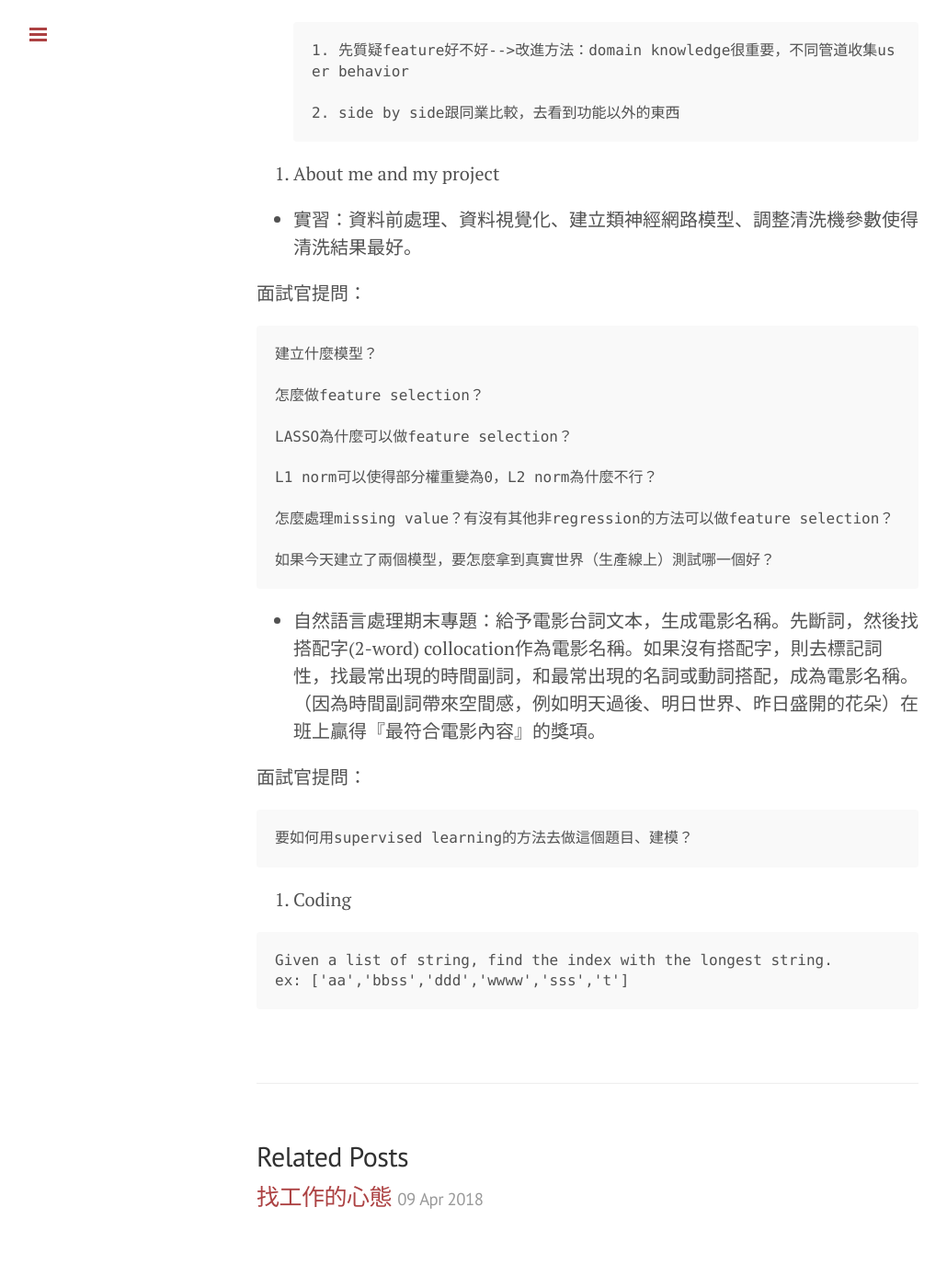
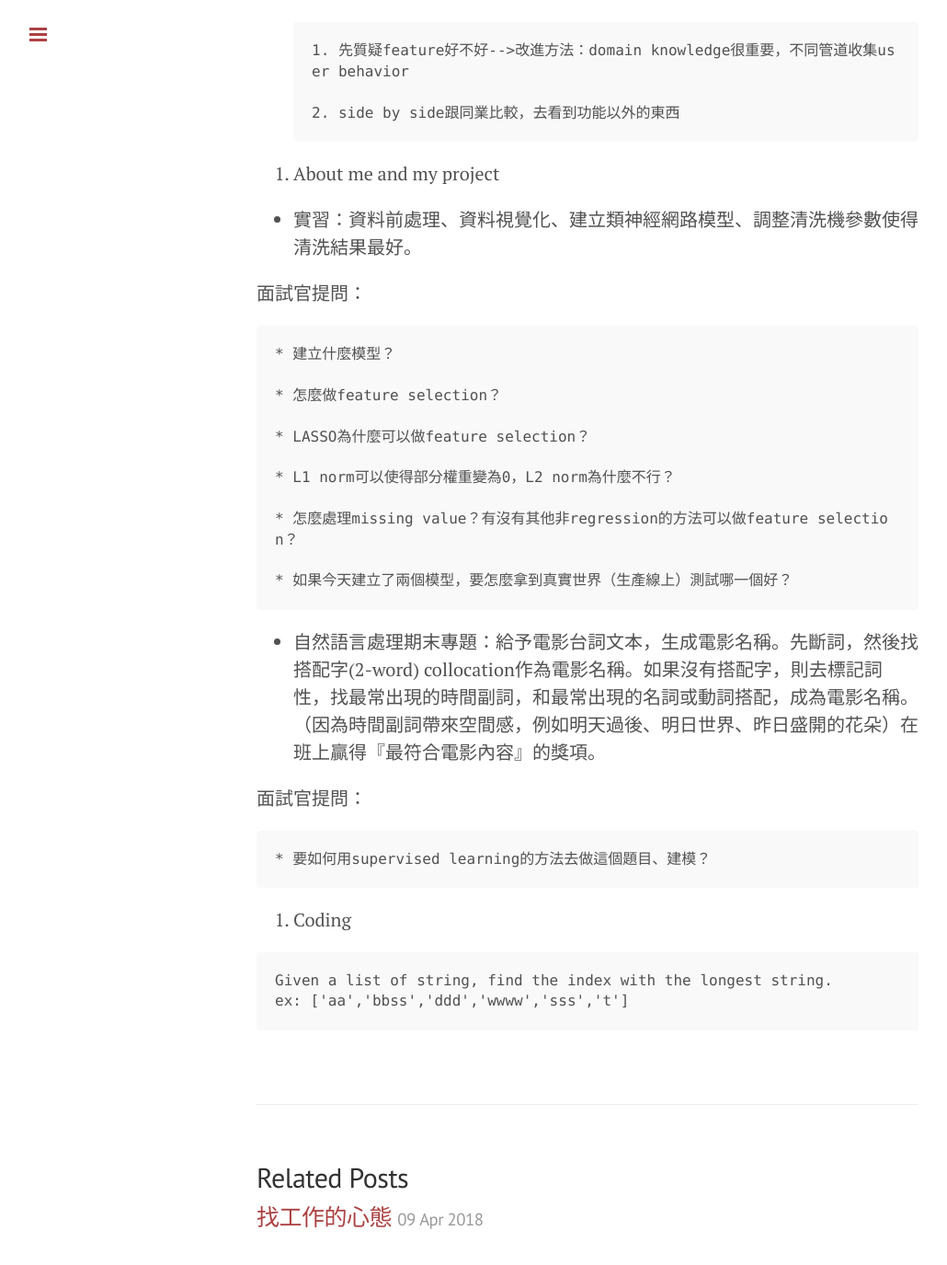
Before and after one commit to wantinghuang/wantinghuang.github.io, a Jekyll site: the page built from _posts/2018-04-09-MS-interview.md, in a window 1280 px wide and 1400 px high, scrolled down 685 px. Shown: the top 1375 px of the window at 92% size, without its empty margins (1-1031 px from the left). Built offline with Jekyll 4.4.1, drawn with Linux system fonts in a browser that asks for light colours.

````diff
--- a/_posts/2018-04-09-MS-interview.md
+++ b/_posts/2018-04-09-MS-interview.md
@@ -29,26 +29,24 @@ title: Microsoft Data Science Interview
 * 實習：資料前處理、資料視覺化、建立類神經網路模型、調整清洗機參數使得清洗結果最好。
 
 面試官提問：
-```
-建立什麼模型？
 
-怎麼做feature selection？
+    * 建立什麼模型？
 
-LASSO為什麼可以做feature selection？
+    * 怎麼做feature selection？
 
-L1 norm可以使得部分權重變為0，L2 norm為什麼不行？
+    * LASSO為什麼可以做feature selection？
 
-怎麼處理missing value？有沒有其他非regression的方法可以做feature selection？
+    * L1 norm可以使得部分權重變為0，L2 norm為什麼不行？
 
-如果今天建立了兩個模型，要怎麼拿到真實世界（生產線上）測試哪一個好？
-```
+    * 怎麼處理missing value？有沒有其他非regression的方法可以做feature selection？
+
+    * 如果今天建立了兩個模型，要怎麼拿到真實世界（生產線上）測試哪一個好？
 
 * 自然語言處理期末專題：給予電影台詞文本，生成電影名稱。先斷詞，然後找搭配字(2-word) collocation作為電影名稱。如果沒有搭配字，則去標記詞性，找最常出現的時間副詞，和最常出現的名詞或動詞搭配，成為電影名稱。（因為時間副詞帶來空間感，例如明天過後、明日世界、昨日盛開的花朵）在班上贏得『最符合電影內容』的獎項。
 
 面試官提問：
-```
-要如何用supervised learning的方法去做這個題目、建模？
-```
+
+    * 要如何用supervised learning的方法去做這個題目、建模？
 
 4. Coding
 
````
